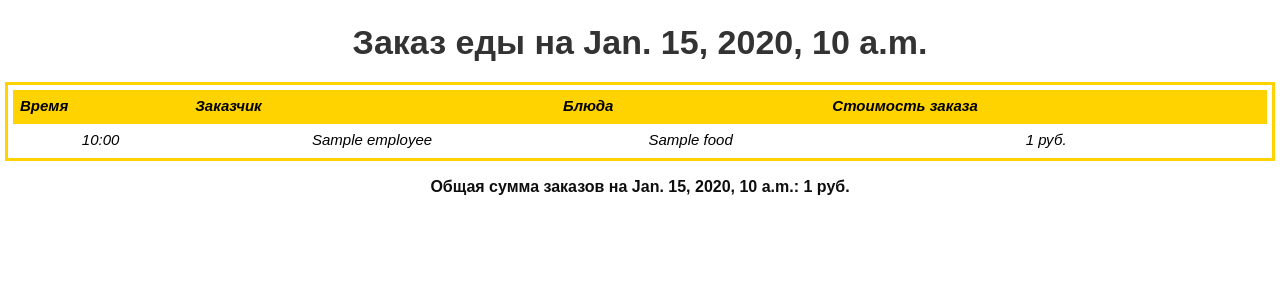
After one commit to Parcurcik/food-order-app, a Django app: template templates/report.html in a window 1280 px wide. The commit adds this page. Shown: the top 300 px of the page. Run offline with Django 3.2, Linux system fonts and the light colour scheme; the template is opened without the code that fills it: most values are stand-ins (such as "Sample title", 1, 10 or a date in 2020).

Commit message:
maked report page

```diff
--- a/order_processing/models.py
+++ b/order_processing/models.py
@@ -22,7 +22,7 @@ class Order(models.Model):
     employee = models.ForeignKey(Employee, on_delete=models.CASCADE, verbose_name='Заказчик')
 
     def __str__(self):
-        return f'Дата: {self.date.strftime("%Y-%m-%d")}, Время: {self.date.strftime("%H:%M")}, Заказчик: {self.employee}'
+        return f'Дата: {self.date.strftime("%Y-%m-%d")}; Время: {self.date.strftime("%H:%M")}; Заказчик: {self.employee}'
 
 
 class FoodOrder(models.Model):
@@ -31,4 +31,4 @@ class FoodOrder(models.Model):
     total_cost = models.IntegerField(verbose_name='Сумма заказа')
 
     def __str__(self):
-        return f'{self.order}, Блюда: {", ".join([food.food_name for food in self.food.all()])}; Стоимость заказа: {self.total_cost} руб.'
+        return f'{self.order}; Блюда: {", ".join([food.food_name for food in self.food.all()])}; Стоимость заказа: {self.total_cost} руб.'
--- a/order_processing/urls.py
+++ b/order_processing/urls.py
@@ -3,5 +3,5 @@ from order_processing import views
 
 urlpatterns = [
     path('', views.home, name='home'),
-    path('download', views.make_report, name='report')
+    path('report', views.make_report, name='report')
 ]
--- /dev/null
+++ b/static/css/report-style.css
@@ -0,0 +1,58 @@
+body {
+    text-align: center;
+    font-family: Arial, sans-serif;
+}
+
+h1 {
+    font-weight: bold;
+    font-size: 34px;
+    color: #333;
+}
+
+.table {
+    width: 100%;
+    margin-bottom: 20px;
+    border: 5px solid #fff;
+    border-top: 5px solid #fff;
+    border-bottom: 3px solid #fff;
+    border-collapse: collapse;
+    outline: 3px solid #ffd300;
+    font-size: 15px;
+    font-style: italic;
+    background: #fff !important;
+}
+
+.table th {
+    font-weight: bold;
+    padding: 7px;
+    background: #ffd300;
+    border: none;
+    text-align: left;
+    font-size: 15px;
+    border-top: 3px solid #fff;
+    border-bottom: 3px solid #ffd300;
+}
+
+.table td {
+    padding: 7px;
+    border: none;
+    border-top: 3px solid #fff;
+    border-bottom: 3px solid #fff;
+    font-size: 15px;
+}
+
+.table tbody tr:nth-child(even) {
+    background: #f8f8f8 !important;
+}
+
+p {
+    font-size: 16px;
+    font-weight: bold;
+    color: #0e0e0e;
+}
+
+.no-data {
+    font-weight: bold;
+    font-size: 24px;
+    color: #999;
+}
--- a/templates/index.html
+++ b/templates/index.html
@@ -164,8 +164,8 @@
         <form action="{% url 'report' %}" method="post">
             {% csrf_token %}
             <p for="datePicker" style="margin-top: 5px">Выберите дату:</p>
-            <input type="date" id="datePicker" name="date_to_report">
-            <button id="downloadButton">Скачать отчет</button>
+            <input type="date" id="datePicker" name="date_to_report" required>
+            <button id="downloadButton">Просмотр отчета</button>
         </form>
     </div>
 </div>
--- /dev/null
+++ b/templates/report.html
@@ -0,0 +1,42 @@
+{% load static %}
+
+<!DOCTYPE html>
+<html>
+<head>
+    <title>Отчет</title>
+        <link rel="stylesheet" href="{% static 'css/report-style.css' %}">
+</head>
+<body>
+<h1>Заказ еды на {{ date }}</h1>
+
+{% if food_orders %}
+    <table class="table">
+        <thead>
+        <tr>
+            <th>Время</th>
+            <th>Заказчик</th>
+            <th>Блюда</th>
+            <th>Стоимость заказа</th>
+        </tr>
+        </thead>
+        <tbody>
+        {% for food_order in food_orders %}
+            <tr>
+                <td>{{ food_order.order.date|time:"H:i" }}</td>
+                <td>{{ food_order.order.employee.name }}</td>
+                <td>
+                    {% for food in food_order.food.all %}
+                        {{ food.food_name }}{% if not forloop.last %}, {% endif %}
+                    {% endfor %}
+                </td>
+                <td>{{ food_order.total_cost }} руб.</td>
+            </tr>
+        {% endfor %}
+        </tbody>
+    </table>
+    <p>Общая сумма заказов на {{ date }}: {{ total_cost }} руб.</p>
+{% else %}
+    <p class="no-data">Данные отсутствуют.</p>
+{% endif %}
+</body>
+</html>
```
Also changed, not shown: order_processing/views.py (+8 -6 lines).
